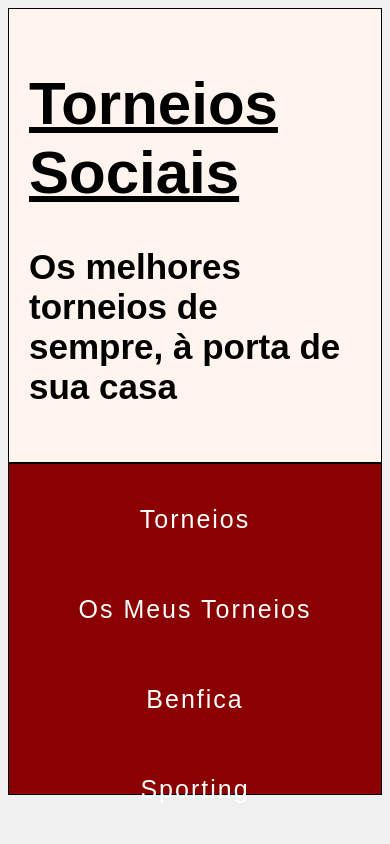
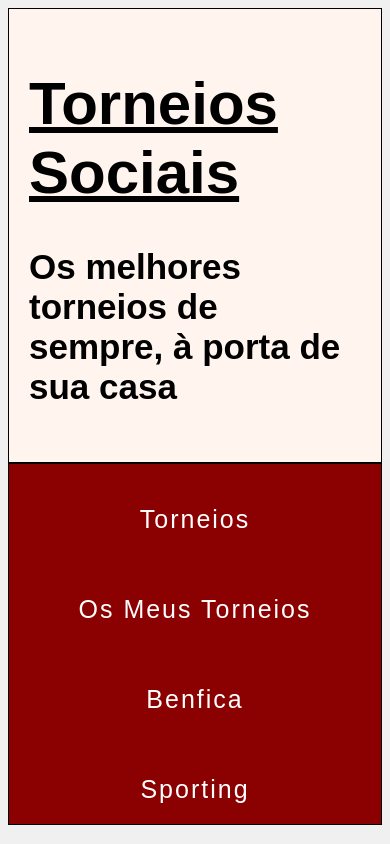
Before and after one commit to Ribjare/ProjetoPI, a website: page www/index.html in a window 390 px wide. Shown: the top 844 px of the page. Drawn offline with Linux system fonts and the light colour scheme; no server answers.

Commit message:
mudança de nada mas ya

```diff
--- a/www/styles/estilos.css
+++ b/www/styles/estilos.css
@@ -77,7 +77,7 @@ nav ul{
 
 @media only screen and (max-width:823px){
     nav ul{
-        height: 310px;
+        height: 340px;
         flex-direction: column;
         text-align: center;
     }
```
